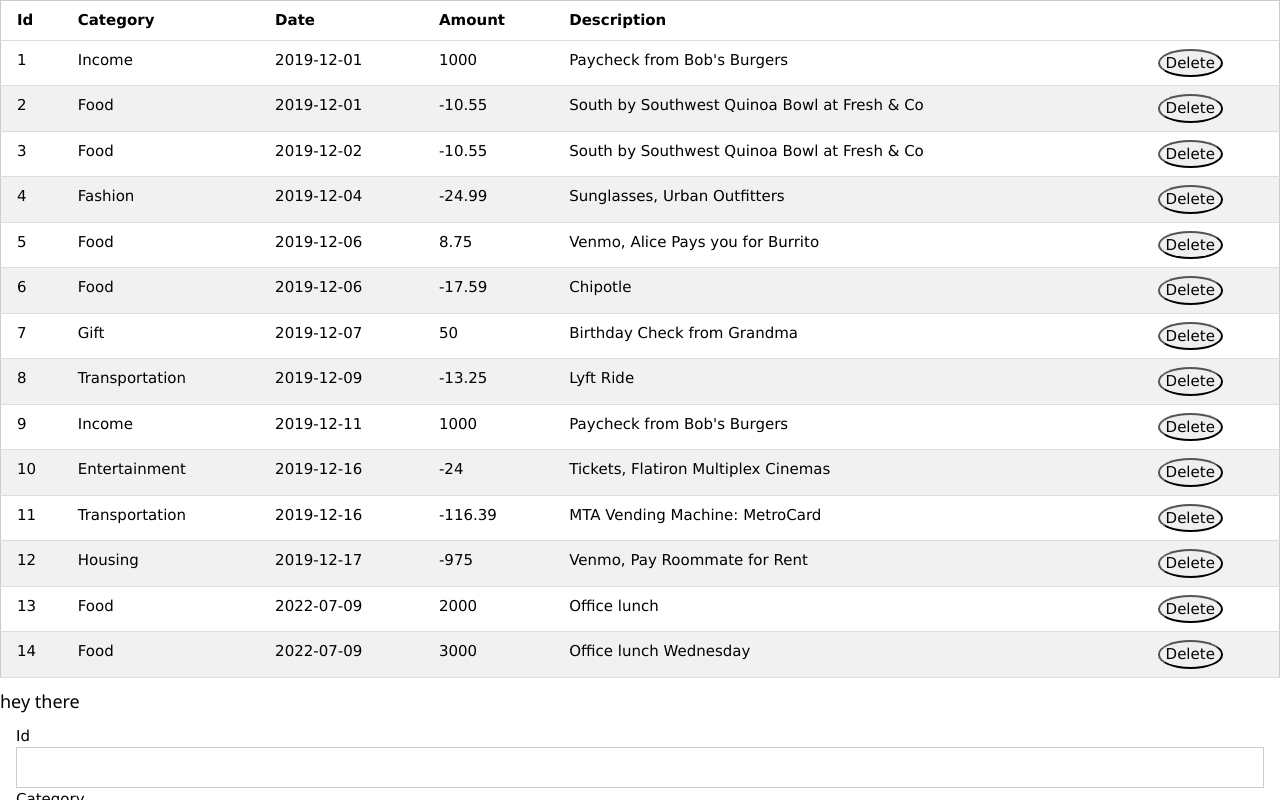
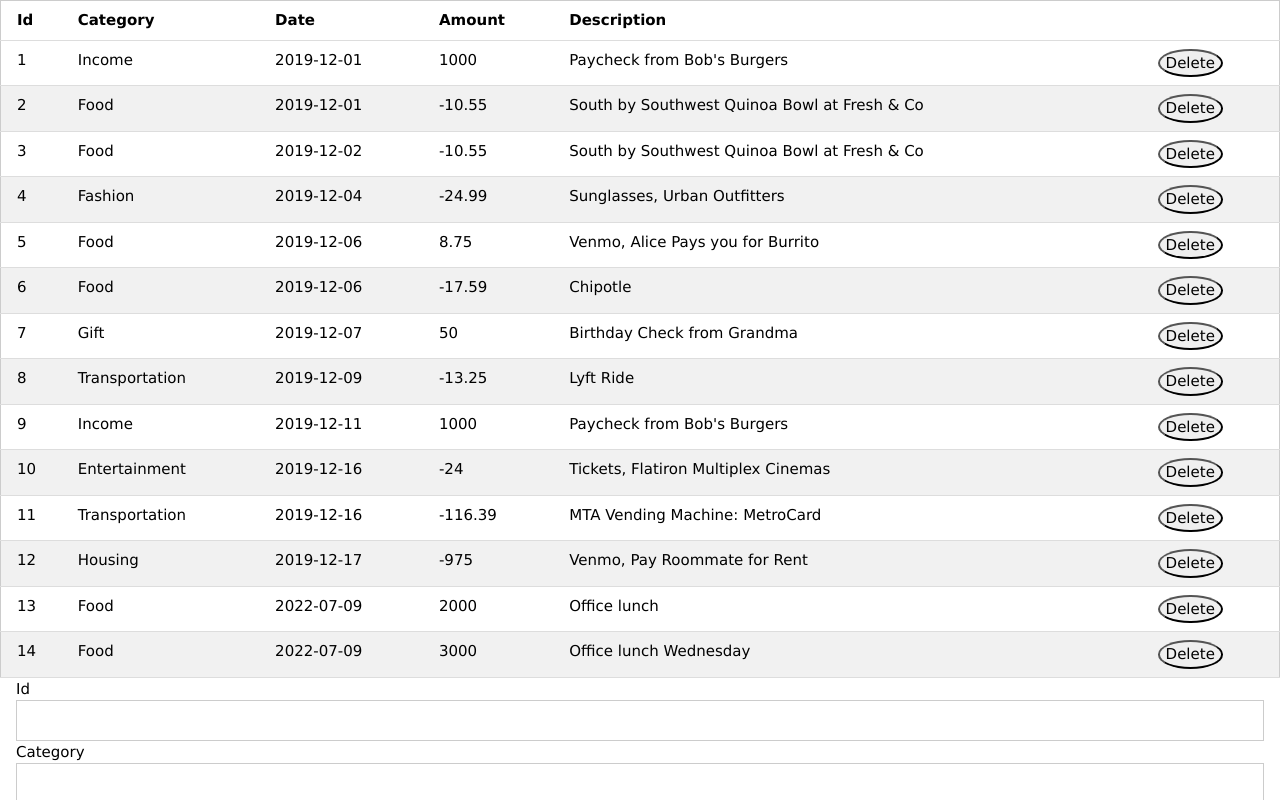
Before and after one commit to crisperi/Bank-of-flatIron, a React (Vite) app: page / in a window 1280 px wide. Shown: the top 800 px of the page. Built offline with nearby package versions, Linux system fonts and the light colour scheme; data requests are answered from the project's data file.

Commit message:
removed error

```diff
--- a/src/Transactions.jsx
+++ b/src/Transactions.jsx
@@ -52,7 +52,6 @@
         ))}
     </tbody>
     </table>
-<h5>hey there</h5>
 
     <TransactionForm dataFromChild={dataFromChild}/>
     </>
```
